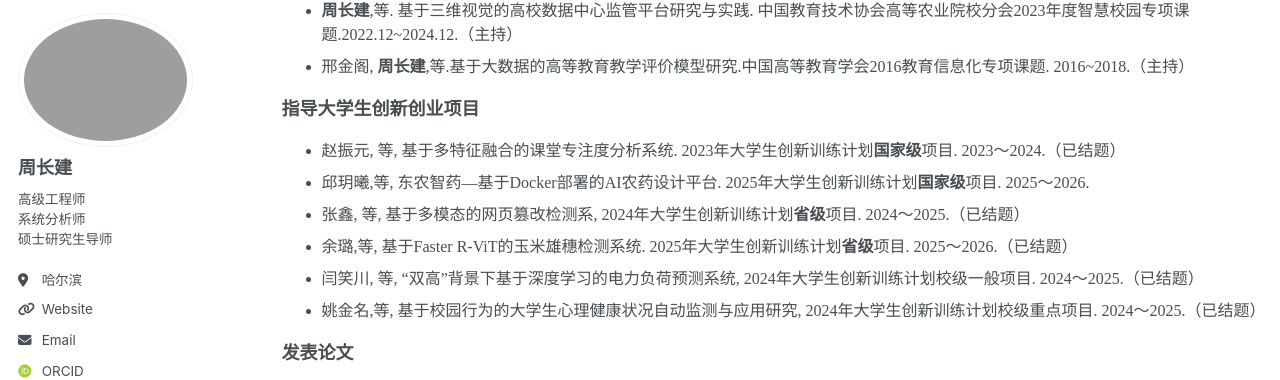
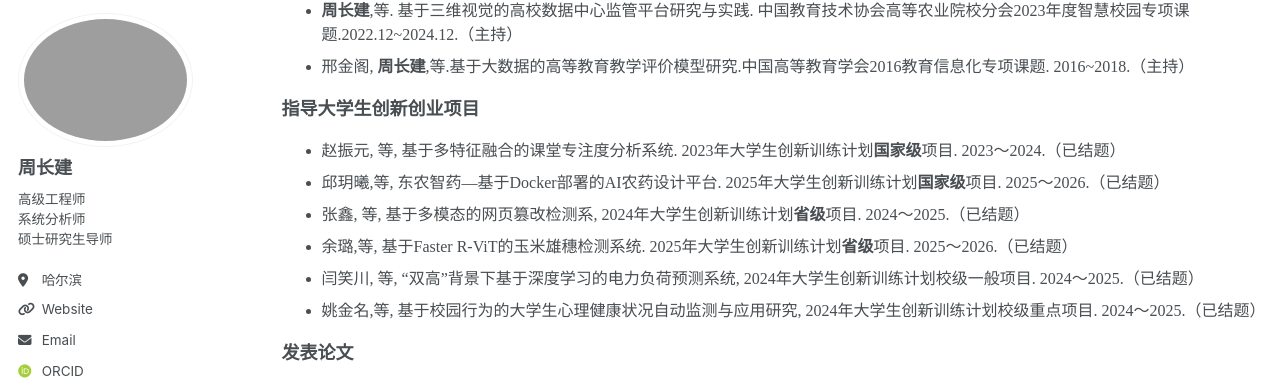
Before and after one commit to HPC-NEAU/zhoucj, a Jekyll site: the page built from _pages/publications.md, in a window 1280 px wide and 900 px high, scrolled down 668 px. Shown: the part 86-466 px from the top of the window. Built offline with Jekyll 4.4.1, drawn with Linux system fonts in a browser that asks for light colours; some web fonts are replaced.

Commit message:
Add files via upload

```diff
--- a/_pages/publications.md
+++ b/_pages/publications.md
@@ -36,7 +36,7 @@ redirect_from:
 		<font face="微软雅黑" size=4><b>指导大学生创新创业项目</b></font>
 <ul>
 	<li> 赵振元, 等, 基于多特征融合的课堂专注度分析系统. 2023年大学生创新训练计划<b>国家级</b>项目. 2023～2024.（已结题）</li>
-	<li> 邱玥曦,等, 东农智药—基于Docker部署的AI农药设计平台. 2025年大学生创新训练计划<b>国家级</b>项目. 2025～2026.</li>
+	<li> 邱玥曦,等, 东农智药—基于Docker部署的AI农药设计平台. 2025年大学生创新训练计划<b>国家级</b>项目. 2025～2026.（已结题）</li>
 	<li> 张鑫, 等, 基于多模态的网页篡改检测系, 2024年大学生创新训练计划<b>省级</b>项目. 2024～2025.（已结题）</li>
 	<li> 余璐,等, 基于Faster R-ViT的玉米雄穗检测系统. 2025年大学生创新训练计划<b>省级</b>项目. 2025～2026.（已结题）</li>
 	<li> 闫笑川, 等, “双高”背景下基于深度学习的电力负荷预测系统, 2024年大学生创新训练计划校级一般项目. 2024～2025.（已结题）</li>
```
